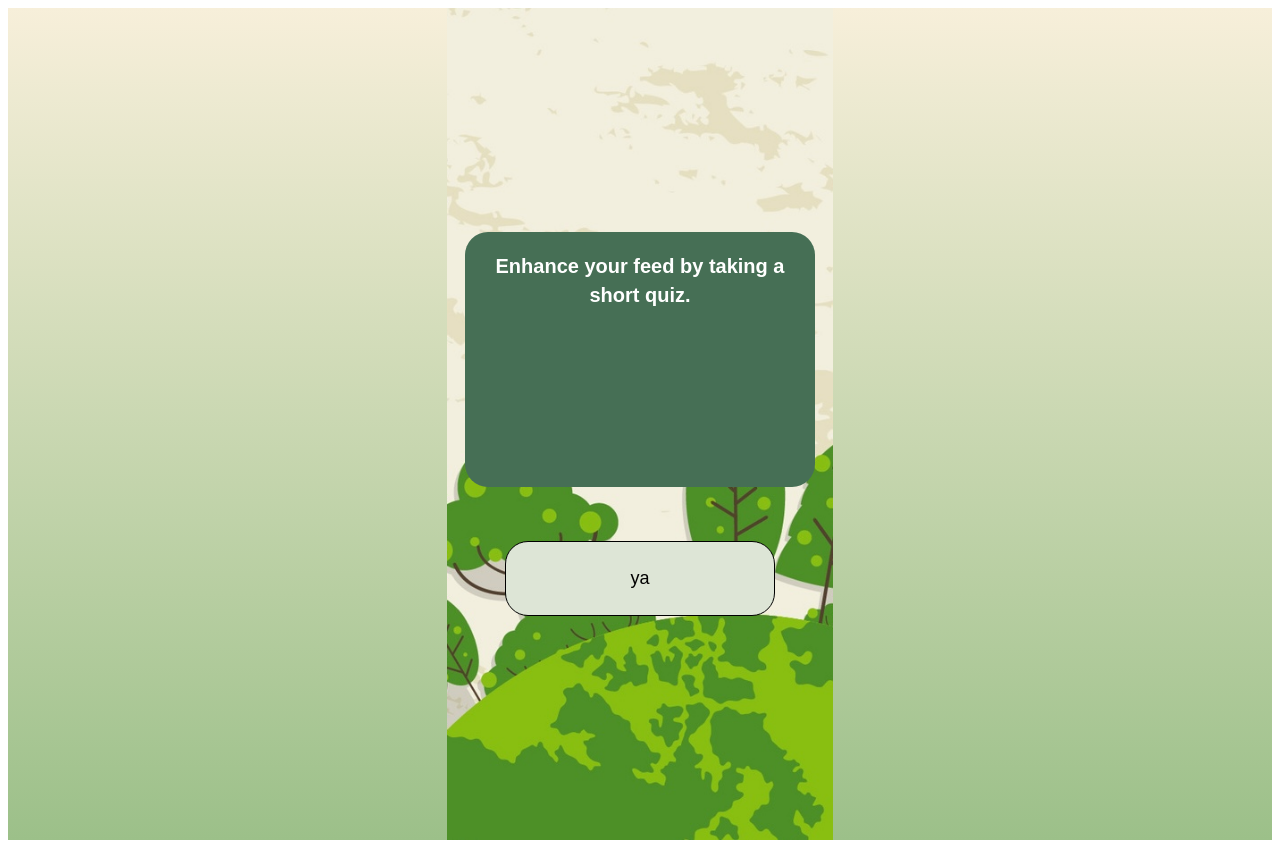
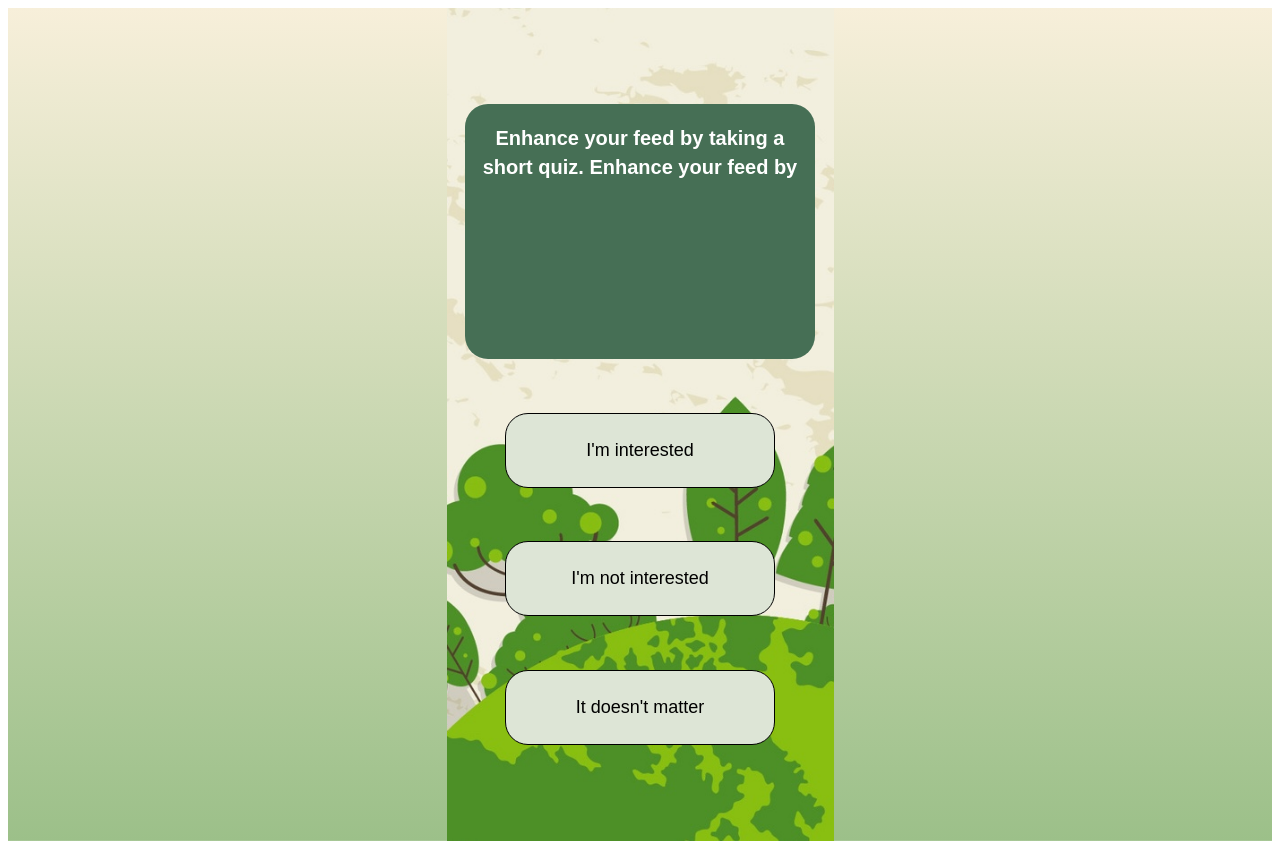
Before and after one commit to kianaamini1/ECO-Findr, a Next.js app: page /Quiz in a window 1280 px wide. Both pictures are taken after a click on the button "Next". Built offline with nearby package versions, Linux system fonts and the light colour scheme.

Commit message:
editimg quiz

```diff
--- a/components/Choices/index.js
+++ b/components/Choices/index.js
@@ -1,12 +1,12 @@
-import styles from "./Choices.module.css"
+// import styles from "./Choices.module.css"
 
 
-const Choices = ({ text }) => {
-    return (
-      <button className={`${styles.choices}`}>
-        {text}
-      </button>
-    );
-  };
+// const Choices = ({ text }) => {
+//     return (
+//       <button className={`${styles.choices}`}>
+//         {text}
+//       </button>
+//     );
+//   };
 
-  export default Choices;
+//   export default Choices;
--- a/components/Quiz/index.js
+++ b/components/Quiz/index.js
@@ -2,24 +2,28 @@ import React from "react";
 import { useState } from "react";
 import styles from "./Quiz.module.css";
 
-const Choices = ({ text }) => {
+
+
+const Choices = ({ text, onClick }) => {
   return (
     <>
-      <button className={styles.choices}>{text}</button>
+      <button className={styles.choices} onClick={onClick}>{text}</button>
     </>
   );
-};
+  }
 
 export function Quiz() {
   return (
     <>
       <div className={styles.setup}>
         <div className={styles.question}>
-          <p>Enhance your feed by taking a short quiz.</p>
+          <p>Enhance your feed by taking a short quiz. Enhance your feed by</p>
         </div>
       </div>
       <>
-
+        <Choices text={"I'm interested"} />
+        <Choices text={"I'm not interested"} />
+        <Choices text={"It doesn't matter"} />
       </>
     </>
   );
@@ -39,7 +43,8 @@ export function QuizSetup() {
           <div className={styles.setup}>
             <div className={styles.question}>
               <p>
-                Enhance your feed by taking a short quiz.
+                Enhance your feed by taking a short quiz. Enhance your feed by
+                taking a short quiz.
               </p>
             </div>
           </div>
--- a/pages/Quiz.js
+++ b/pages/Quiz.js
@@ -1,7 +1,7 @@
 import React from "react";
 import Head from "next/head";
 import { QuizSetup } from "../components/Quiz";
-import Choices from "@/components/Choices";
+// import Choices from "@/components/Choices";
 import styles from "@/styles/Quiz.module.css";
 
 const QuizPage = () => {
@@ -16,7 +16,7 @@ const QuizPage = () => {
       <main className={`${styles.main}`}>
         <QuizSetup/>
         <>
-        <Choices text={"ya"}/>
+
         </>
 
 
```
